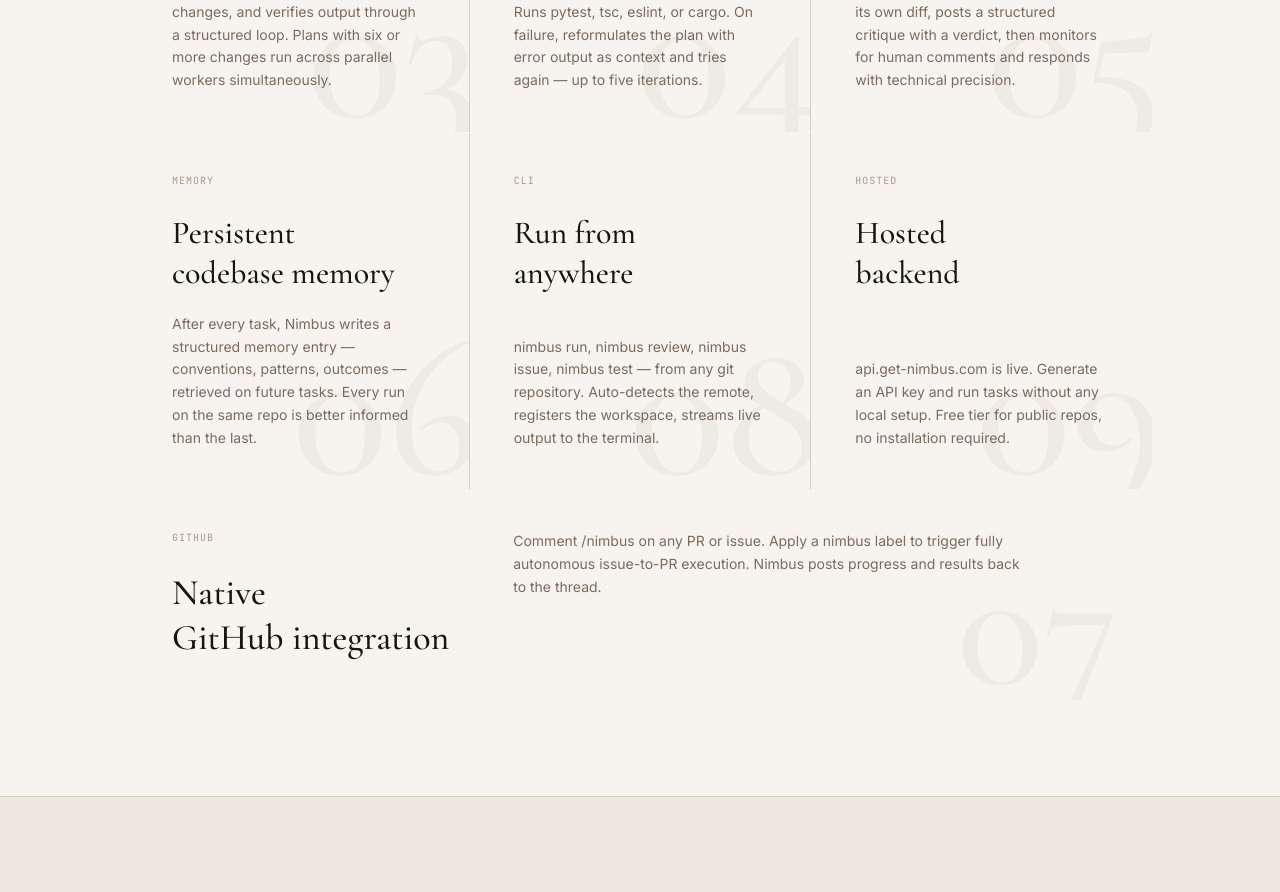
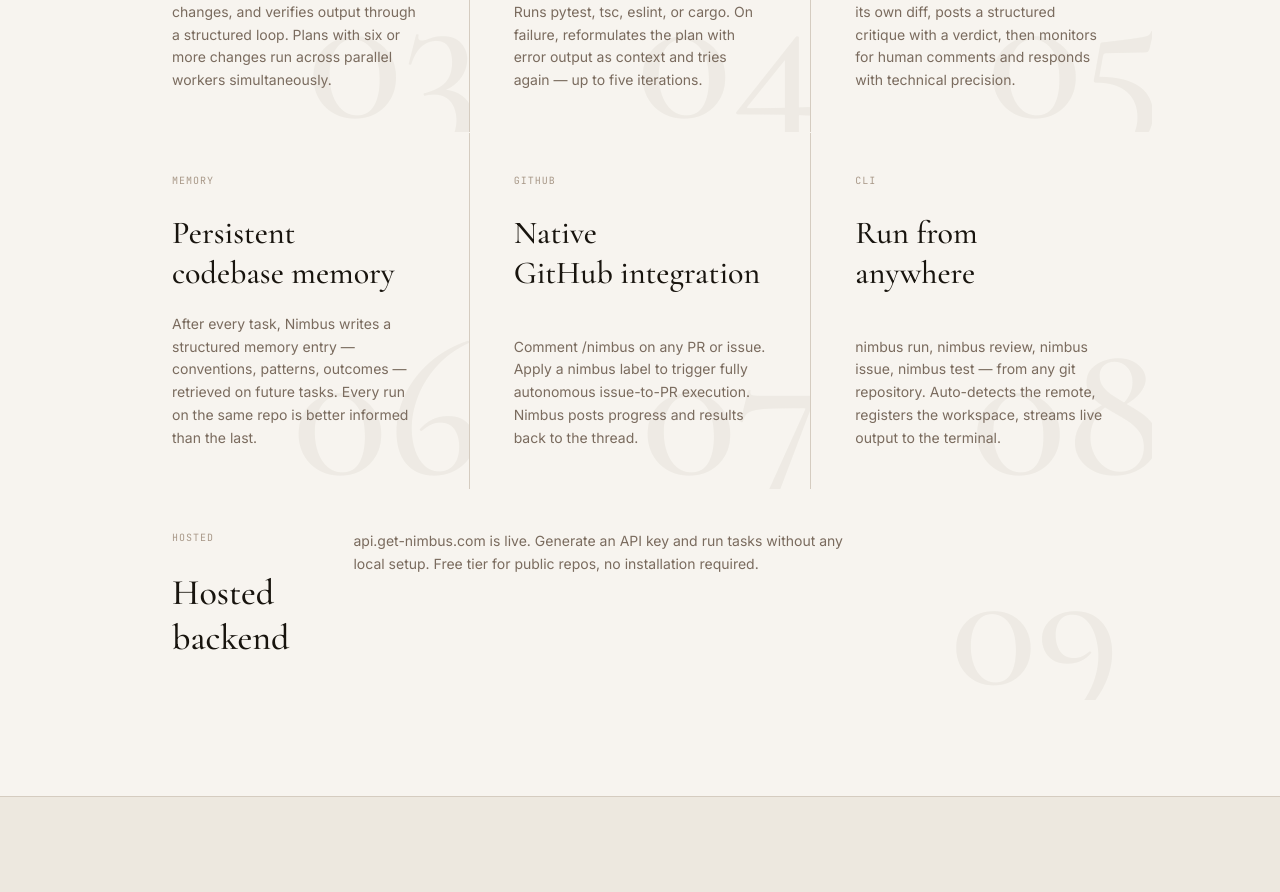
Before and after one commit to arpjw/nimbus, a Next.js app in the folder frontend/: page / in a window 1280 px wide. Shown: the part 1660-2552 px from the top of the page. Built offline with nearby package versions, Linux system fonts and the light colour scheme.

Commit message:
fix: feature grid sequential ordering 01-09

```diff
--- a/frontend/src/components/landing/Features.tsx
+++ b/frontend/src/components/landing/Features.tsx
@@ -94,13 +94,13 @@
         {/* Row 3: three equal */}
         <div className="grid grid-cols-3 gap-px bg-border mb-px">
           <FeatureCell f={FEATURES[5]} span={1} />
+          <FeatureCell f={FEATURES[6]} span={1} />
           <FeatureCell f={FEATURES[7]} span={1} />
-          <FeatureCell f={FEATURES[8]} span={1} />
         </div>
 
         {/* Row 4: full width */}
         <div className="grid grid-cols-3 gap-px bg-border">
-          <FeatureCell f={FEATURES[6]} span={3} horizontal />
+          <FeatureCell f={FEATURES[8]} span={3} horizontal />
         </div>
       </div>
     </section>
```
